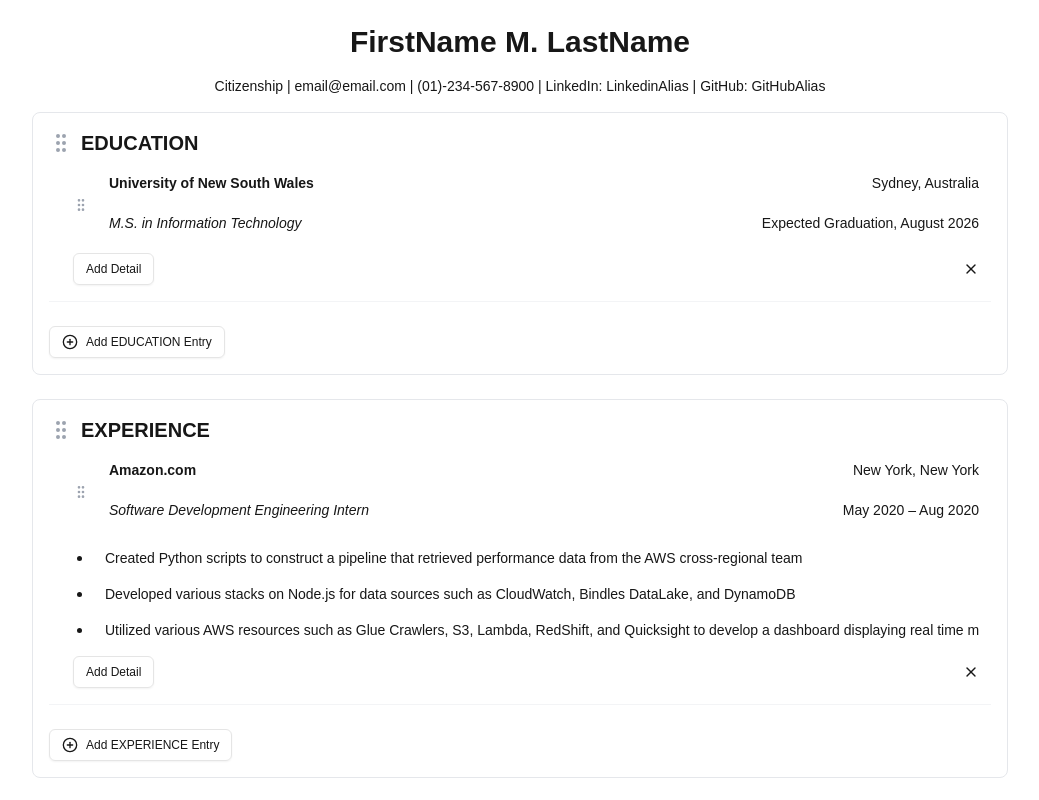
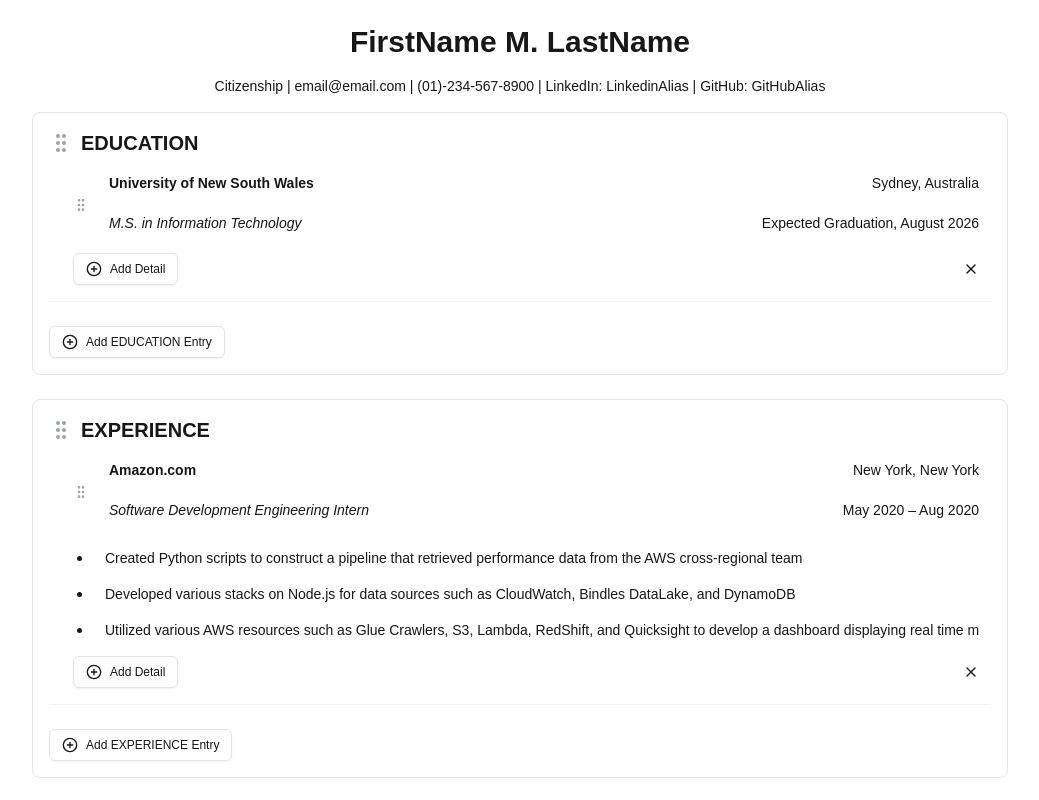
Before and after one commit to Alfie728/Career-Canvas, a Next.js app: page / in a window 1280 px wide. Shown: the top 800 px of the page, without its empty margins (120-1159 px from the left). Built offline with nearby package versions, Linux system fonts and the light colour scheme.

Commit message:
replaced better-resume-builder with dnd-kit

```diff
--- a/components/Entry.tsx
+++ b/components/Entry.tsx
@@ -1,13 +1,13 @@
 import React from "react";
-import { Draggable } from "react-beautiful-dnd";
-import { GripVertical, X } from "lucide-react";
+import { useSortable } from "@dnd-kit/sortable";
+import { CSS } from "@dnd-kit/utilities";
+import { GripVertical, PlusCircle, X } from "lucide-react";
 import { Button } from "@/components/ui/button";
 import { Input } from "@/components/ui/input";
 import { Entry as EntryType } from "../constants/types";
 
 type EntryProps = {
   entry: EntryType;
-  index: number;
   sectionId: string;
   updateEntry: (
     sectionId: string,
@@ -27,25 +27,37 @@ type EntryProps = {
 
 export function Entry({
   entry,
-  index,
   sectionId,
   updateEntry,
   addDetail,
   updateDetail,
   removeEntry,
 }: EntryProps) {
+  const {
+    attributes,
+    listeners,
+    setNodeRef,
+    transform,
+    transition,
+    isDragging,
+  } = useSortable({ id: entry.id });
+
+  const style = {
+    transform: CSS.Transform.toString(transform),
+    transition,
+    opacity: isDragging ? 0.5 : 1,
+    zIndex: isDragging ? 1000 : 1,
+  };
+
   return (
-    <Draggable draggableId={entry.id} index={index}>
-      {(provided, snapshot) => (
     <div
-          ref={provided.innerRef}
-          {...provided.draggableProps}
-          className={`mb-4 pl-6 border-b border-gray-100 pb-4 ${
-            snapshot.isDragging ? "bg-gray-50" : ""
-          }`}
+      ref={setNodeRef}
+      style={style}
+      {...attributes}
+      className="mb-4 pl-6 border-b border-gray-100 pb-4"
     >
       <div className="flex items-center mb-2">
-            <div {...provided.dragHandleProps} className="mr-2 cursor-move">
+        <div {...listeners} className="mr-2 cursor-move">
           <GripVertical className="text-gray-400 h-4 w-4" />
         </div>
         <div className="flex-grow">
@@ -88,17 +100,12 @@ export function Entry({
         </div>
       </div>
       <ul className="list-disc pl-5">
-            {entry.details.map((detail, detailIndex) => (
-              <li key={detailIndex}>
+        {entry.details.map((detail, index) => (
+          <li key={index}>
             <Input
               value={detail}
               onChange={(e) =>
-                    updateDetail(
-                      sectionId,
-                      entry.id,
-                      detailIndex,
-                      e.target.value
-                    )
+                updateDetail(sectionId, entry.id, index, e.target.value)
               }
               className="w-full border-none"
               placeholder="Detail"
@@ -112,6 +119,7 @@ export function Entry({
           size="sm"
           onClick={() => addDetail(sectionId, entry.id)}
         >
+          <PlusCircle className="h-4 w-4 mr-2" />
           Add Detail
         </Button>
         <Button
@@ -123,7 +131,5 @@ export function Entry({
         </Button>
       </div>
     </div>
-      )}
-    </Draggable>
   );
 }
--- a/components/ResumeBuilder.tsx
+++ b/components/ResumeBuilder.tsx
@@ -1,20 +1,52 @@
 "use client";
 
 import React from "react";
-import { DragDropContext } from "react-beautiful-dnd";
+import {
+  DndContext,
+  closestCenter,
+  KeyboardSensor,
+  PointerSensor,
+  useSensor,
+  useSensors,
+  DragEndEvent,
+  DragOverlay,
+  useDndMonitor,
+} from "@dnd-kit/core";
+import {
+  arrayMove,
+  SortableContext,
+  sortableKeyboardCoordinates,
+  verticalListSortingStrategy,
+} from "@dnd-kit/sortable";
 import { FileDown } from "lucide-react";
 import { Button } from "@/components/ui/button";
 import { PersonalInfo } from "./PersonalInfo";
-import { SectionList } from "./SectionList";
+import { Section } from "./Section";
 import { useResumeState } from "../hooks/useResumeState";
 import { useExport } from "../hooks/useExport";
+
+function DragMonitor({ setActiveId }: { setActiveId: (id: string | null) => void }) {
+  useDndMonitor({
+    onDragStart(event) {
+      setActiveId(event.active.id.toString());
+    },
+    onDragCancel() {
+      setActiveId(null);
+    },
+    onDragEnd() {
+      setActiveId(null);
+    },
+  });
+
+  return null;
+}
 
 export function ResumeBuilder() {
   const {
     personalInfo,
     sections,
+    setSections,
     updatePersonalInfo,
-    onDragEnd,
     addEntry,
     updateEntry,
     addDetail,
@@ -27,6 +59,63 @@ export function ResumeBuilder() {
     sections
   );
 
+  const sensors = useSensors(
+    useSensor(PointerSensor),
+    useSensor(KeyboardSensor, {
+      coordinateGetter: sortableKeyboardCoordinates,
+    })
+  );
+
+  const [activeId, setActiveId] = React.useState<string | null>(null);
+
+  const handleDragEnd = (event: DragEndEvent) => {
+    const { active, over } = event;
+
+    if (!over) return;
+
+    if (active.id !== over.id) {
+      const activeId = active.id.toString();
+      const overId = over.id.toString();
+
+      const activeSectionIndex = sections.findIndex(section =>
+        section.entries.some(entry => entry.id === activeId)
+      );
+      const overSectionIndex = sections.findIndex(section =>
+        section.entries.some(entry => entry.id === overId)
+      );
+
+      if (activeSectionIndex !== -1 && overSectionIndex !== -1) {
+        // Entry dragging within the same section or between sections
+        const newSections = [...sections];
+        const activeSection = newSections[activeSectionIndex];
+        const overSection = newSections[overSectionIndex];
+
+        const oldIndex = activeSection.entries.findIndex(entry => entry.id === activeId);
+        const newIndex = overSection.entries.findIndex(entry => entry.id === overId);
+
+        if (activeSectionIndex === overSectionIndex) {
+          // Dragging within the same section
+          activeSection.entries = arrayMove(activeSection.entries, oldIndex, newIndex);
+        } else {
+          // Dragging between sections
+          const [movedEntry] = activeSection.entries.splice(oldIndex, 1);
+          overSection.entries.splice(newIndex, 0, movedEntry);
+        }
+
+        setSections(newSections);
+      } else {
+        // Section dragging
+        const oldIndex = sections.findIndex((s) => s.id === active.id);
+        const newIndex = sections.findIndex((s) => s.id === over.id);
+
+        if (oldIndex !== -1 && newIndex !== -1) {
+          const newSections = arrayMove(sections, oldIndex, newIndex);
+          setSections(newSections);
+        }
+      }
+    }
+  };
+
   return (
     <div className="max-w-5xl mx-auto p-6 space-y-8 bg-white">
       <div id="resume-content">
@@ -34,16 +123,42 @@ export function ResumeBuilder() {
           personalInfo={personalInfo}
           updatePersonalInfo={updatePersonalInfo}
         />
-        <DragDropContext onDragEnd={onDragEnd}>
-          <SectionList
-            sections={sections}
+        <DndContext
+          sensors={sensors}
+          collisionDetection={closestCenter}
+          onDragEnd={handleDragEnd}
+        >
+          <DragMonitor setActiveId={setActiveId} />
+          <SortableContext
+            items={sections.map((section) => section.id)}
+            strategy={verticalListSortingStrategy}
+          >
+            {sections.map((section) => (
+              <Section
+                key={section.id}
+                section={section}
                 addEntry={addEntry}
                 updateEntry={updateEntry}
                 addDetail={addDetail}
                 updateDetail={updateDetail}
                 removeEntry={removeEntry}
               />
-        </DragDropContext>
+            ))}
+          </SortableContext>
+          <DragOverlay>
+            {activeId ? (
+              <Section
+                section={sections.find((s) => s.id === activeId) || sections[0]}
+                addEntry={addEntry}
+                updateEntry={updateEntry}
+                addDetail={addDetail}
+                updateDetail={updateDetail}
+                removeEntry={removeEntry}
+                isDragging
+              />
+            ) : null}
+          </DragOverlay>
+        </DndContext>
       </div>
       <div className="flex justify-center space-x-4">
         <Button onClick={exportToPDF}>
--- a/components/Section.tsx
+++ b/components/Section.tsx
@@ -1,13 +1,14 @@
 import React from "react";
-import { Draggable, Droppable } from "react-beautiful-dnd";
+import { useSortable } from "@dnd-kit/sortable";
+import { CSS } from "@dnd-kit/utilities";
 import { GripVertical, PlusCircle } from "lucide-react";
 import { Button } from "@/components/ui/button";
 import { Entry } from "./Entry";
 import { Section as SectionType } from "../constants/types";
+import { SortableContext, verticalListSortingStrategy } from "@dnd-kit/sortable";
 
 type SectionProps = {
   section: SectionType;
-  index: number;
   addEntry: (sectionId: string) => void;
   updateEntry: (
     sectionId: string,
@@ -23,41 +24,48 @@ type SectionProps = {
     value: string
   ) => void;
   removeEntry: (sectionId: string, entryId: string) => void;
+  isDragging?: boolean;
 };
 
 export function Section({
   section,
-  index,
   addEntry,
   updateEntry,
   addDetail,
   updateDetail,
   removeEntry,
+  isDragging = false,
 }: SectionProps) {
+  const { attributes, listeners, setNodeRef, transform, transition, isDragging: isSortableDragging } = useSortable({ id: section.id });
+
+  const style = {
+    transform: CSS.Transform.toString(transform),
+    transition,
+    opacity: isDragging || isSortableDragging ? 0.5 : 1,
+    zIndex: isDragging ? 1000 : 1,
+  };
+
   return (
-    <Draggable draggableId={section.id} index={index}>
-      {(provided, snapshot) => (
     <div
-          ref={provided.innerRef}
-          {...provided.draggableProps}
-          className={`mb-6 border border-gray-200 p-4 rounded-lg ${
-            snapshot.isDragging ? "bg-gray-100" : ""
-          }`}
+      ref={setNodeRef}
+      style={style}
+      {...attributes}
+      className="mb-6 border border-gray-200 p-4 rounded-lg bg-white"
     >
       <div className="flex items-center mb-2">
-            <div {...provided.dragHandleProps} className="mr-2 cursor-move">
+        <div {...listeners} className="mr-2 cursor-move">
           <GripVertical className="text-gray-400" />
         </div>
         <h2 className="text-xl font-bold">{section.title}</h2>
       </div>
-          <Droppable droppableId={section.id} type="entry">
-            {(provided) => (
-              <div {...provided.droppableProps} ref={provided.innerRef}>
-                {section.entries.map((entry, entryIndex) => (
+      <SortableContext
+        items={section.entries.map((entry) => entry.id)}
+        strategy={verticalListSortingStrategy}
+      >
+        {section.entries.map((entry) => (
           <Entry
             key={entry.id}
             entry={entry}
-                    index={entryIndex}
             sectionId={section.id}
             updateEntry={updateEntry}
             addDetail={addDetail}
@@ -65,10 +73,7 @@ export function Section({
             removeEntry={removeEntry}
           />
         ))}
-                {provided.placeholder}
-              </div>
-            )}
-          </Droppable>
+      </SortableContext>
       <Button
         variant="outline"
         size="sm"
@@ -79,7 +84,5 @@ export function Section({
         Add {section.title} Entry
       </Button>
     </div>
-      )}
-    </Draggable>
   );
 }
--- a/components/SectionList.tsx
+++ b/components/SectionList.tsx
@@ -1,5 +1,5 @@
 import React from "react";
-import { Droppable } from "react-beautiful-dnd";
+import { SortableContext, verticalListSortingStrategy } from "@dnd-kit/sortable";
 import { Section } from "./Section";
 import { Section as SectionType } from "../constants/types";
 
@@ -31,9 +31,10 @@ export function SectionList({
   removeEntry,
 }: SectionListProps) {
   return (
-    <Droppable droppableId="sections" type="section">
-      {(provided) => (
-        <div {...provided.droppableProps} ref={provided.innerRef}>
+    <SortableContext
+      items={sections.map(section => section.id)}
+      strategy={verticalListSortingStrategy}
+    >
       {sections.map((section, index) => (
         <Section
           key={section.id}
@@ -46,9 +47,6 @@ export function SectionList({
           removeEntry={removeEntry}
         />
       ))}
-          {provided.placeholder}
-        </div>
-      )}
-    </Droppable>
+    </SortableContext>
   );
 }
--- a/hooks/useResumeState.ts
+++ b/hooks/useResumeState.ts
@@ -1,5 +1,6 @@
 import { useState } from "react";
-import { DropResult } from "react-beautiful-dnd";
+import { DragEndEvent } from "@dnd-kit/core";
+import { arrayMove } from "@dnd-kit/sortable";
 import { Section } from "../constants/types";
 
 export function useResumeState() {
@@ -51,31 +52,16 @@ export function useResumeState() {
     setPersonalInfo((prev) => ({ ...prev, [field]: value }));
   };
 
-  const onDragEnd = (result: DropResult) => {
-    const { source, destination, type } = result;
+  const onDragEnd = (event: DragEndEvent) => {
+    const { active, over } = event;
 
-    if (!destination) return;
+    if (active.id !== over?.id) {
+      setSections((sections) => {
+        const oldIndex = sections.findIndex((s) => s.id === active.id);
+        const newIndex = sections.findIndex((s) => s.id === over?.id);
 
-    if (type === "section") {
-      const newSections = Array.from(sections);
-      const [reorderedSection] = newSections.splice(source.index, 1);
-      newSections.splice(destination.index, 0, reorderedSection);
-      setSections(newSections);
-    } else if (type === "entry") {
-      const sectionIndex = sections.findIndex(
-        (section) => section.id === source.droppableId
-      );
-      const newSections = [...sections];
-      const [reorderedEntry] = newSections[sectionIndex].entries.splice(
-        source.index,
-        1
-      );
-      newSections[sectionIndex].entries.splice(
-        destination.index,
-        0,
-        reorderedEntry
-      );
-      setSections(newSections);
+        return arrayMove(sections, oldIndex, newIndex);
+      });
     }
   };
 
@@ -182,6 +168,7 @@ export function useResumeState() {
   return {
     personalInfo,
     sections,
+    setSections, // Add this line
     updatePersonalInfo,
     onDragEnd,
     addEntry,
--- a/package.json
+++ b/package.json
@@ -20,16 +20,16 @@
     "lucide-react": "^0.438.0",
     "next": "14.2.8",
     "react": "^18",
-    "react-beautiful-dnd": "^13.1.1",
     "react-dom": "^18",
     "tailwind-merge": "^2.5.2",
-    "tailwindcss-animate": "^1.0.7"
+    "tailwindcss-animate": "^1.0.7",
+    "@dnd-kit/core": "^6.0.8",
+    "@dnd-kit/sortable": "^7.0.2"
   },
   "devDependencies": {
     "@types/file-saver": "^2.0.7",
     "@types/node": "^20",
     "@types/react": "^18",
-    "@types/react-beautiful-dnd": "^13.1.8",
     "@types/react-dom": "^18",
     "eslint": "^8",
     "eslint-config-next": "14.2.8",
```
Also changed, not shown: 1 other file (tests, documents, lock files or other folders). Lines whose indentation alone changed are shown as unchanged.
